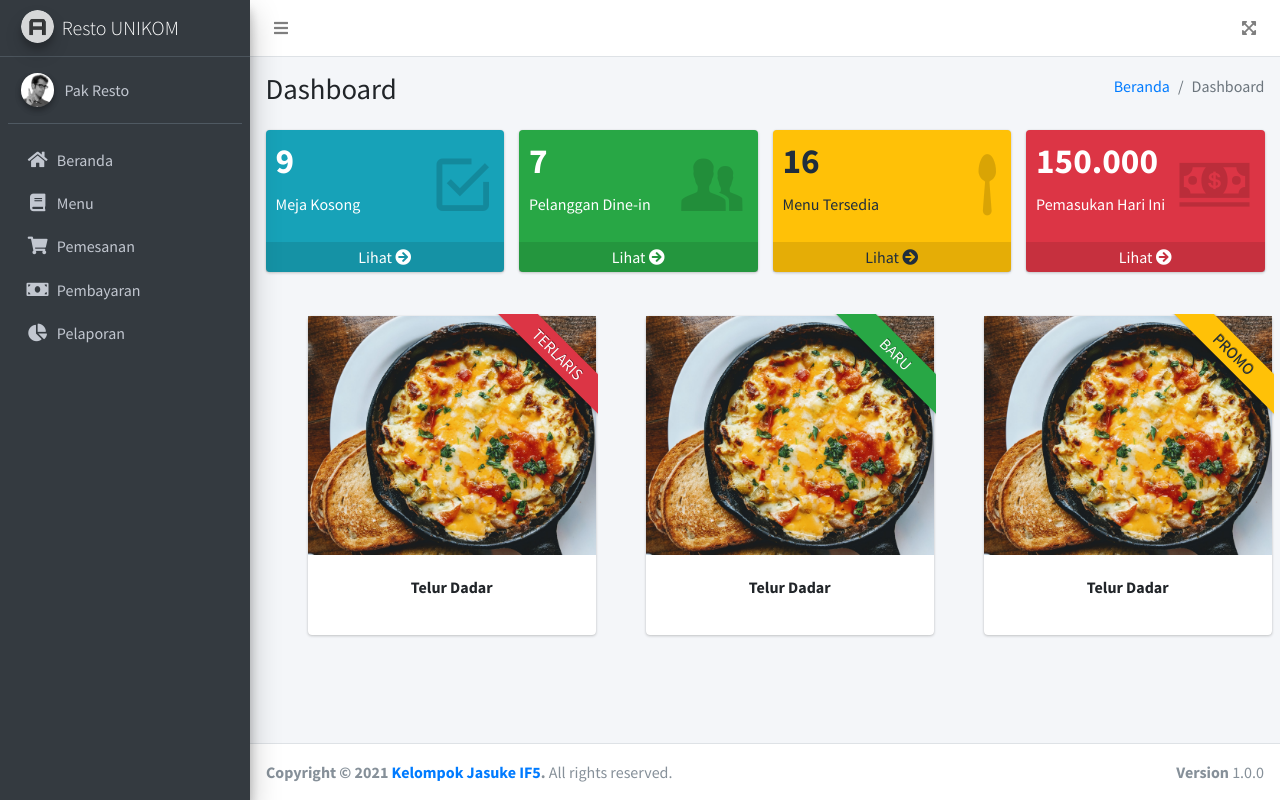
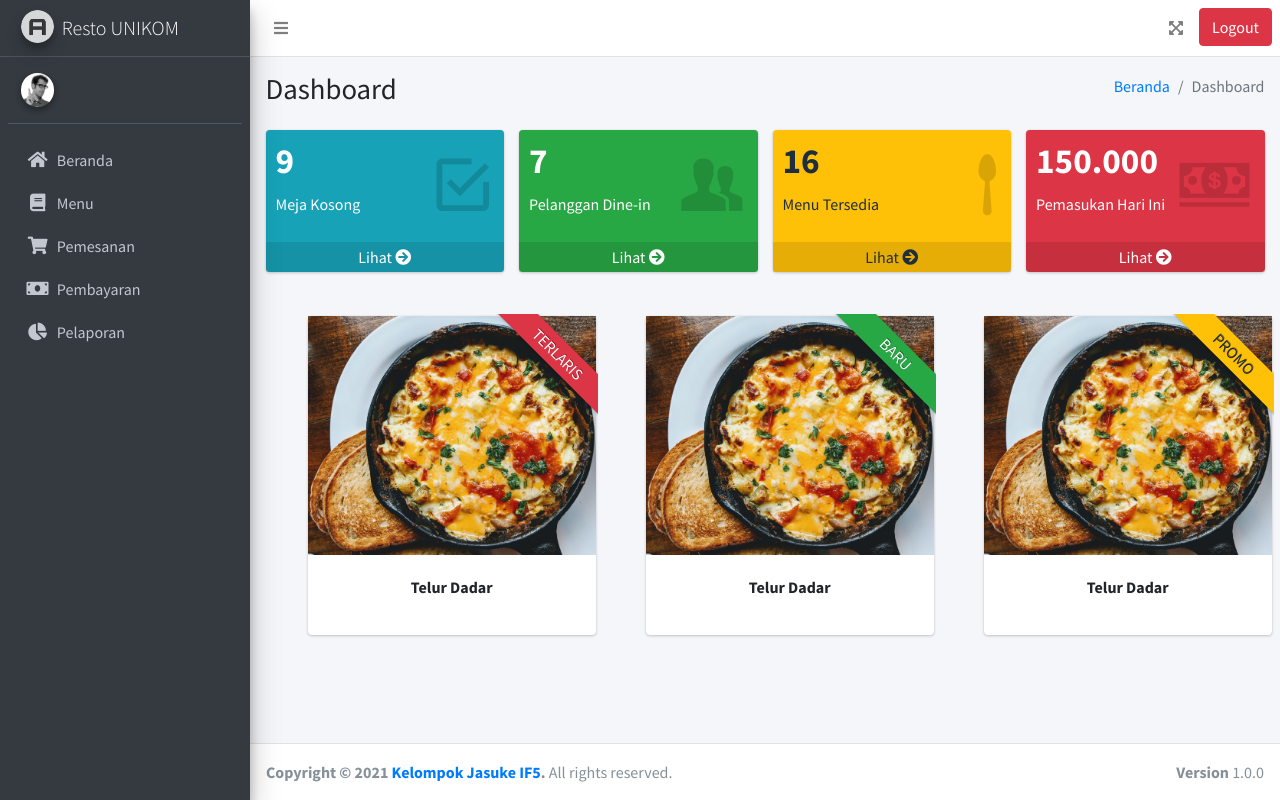
Before and after one commit to rahmaninsani/restoran_jasuke, a CodeIgniter 4 app: template app/Views/beranda/index.php in a window 1280 px wide. Run offline with PHP 8.4 and a stand-in for CodeIgniter, Linux system fonts and the light colour scheme; the template is opened without the code that fills it, so the values that code supplies are empty; some libraries are stand-ins or nearby versions.

Commit message:
update nama pegawai di sidebar & tambah tombol logout di topbar

```diff
--- a/app/Views/layout/navbar.php
+++ b/app/Views/layout/navbar.php
@@ -14,6 +14,9 @@
           <i class="fas fa-expand-arrows-alt"></i>
         </a>
       </li>
+      <li class="nav-item">
+        <a href="/login/logout" class="btn btn-danger">Logout</a>
+      </li>
     </ul>
   </nav>
   <!-- /.navbar -->
--- a/app/Views/layout/sidebar.php
+++ b/app/Views/layout/sidebar.php
@@ -14,7 +14,7 @@
           <img src="/assets/dist/img/user2-160x160.jpg" class="img-circle elevation-2" alt="User Image">
         </div>
         <div class="info">
-          <a href="#" class="d-block">Pak Resto</a>
+          <a href="#" class="d-block"><?= session()->get('nama'); ?></a>
         </div>
       </div>
 
```
